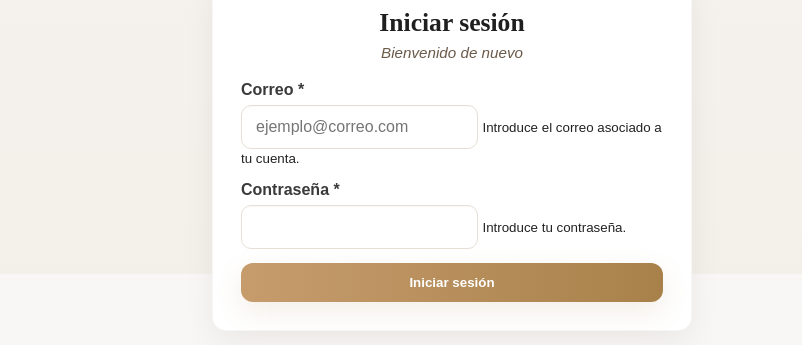
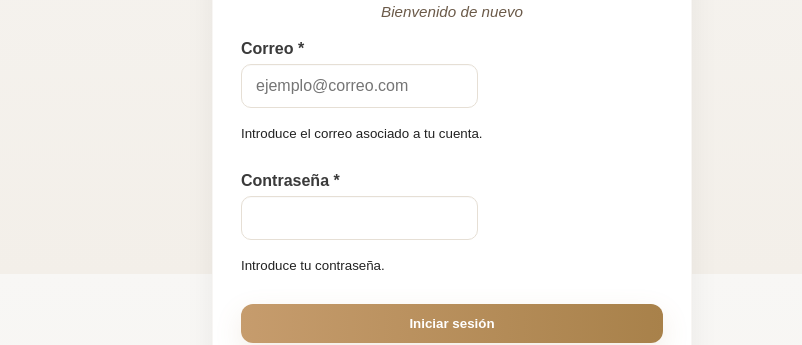
Before and after one commit to Abigail2904/MONTESTILISTA-SALON, a website: page views/login/index.html in a window 1280 px wide. Shown: the part 526-871 px from the top of the page, 478-1280 px from the left. Drawn offline with nearby package versions, Linux system fonts and the light colour scheme.

Commit message:
ajuste render

```diff
--- a/controllers/users.js
+++ b/controllers/users.js
@@ -5,7 +5,7 @@ const jwt = require('jsonwebtoken'); //libreria para crear y verificar tokens
 const { createTestAccount } = require('nodemailer'); //libreria para enviar correos
 const nodemailer = require('nodemailer'); //libreria para enviar correos
 const { PAGE_URL } = require('../config'); //importar la url de la pagina desde config
-const { data } = require('autoprefixer'); //importar datos de autoprefixer
+
 
 
 // Obtener todos los usuarios
--- a/views/login/index.html
+++ b/views/login/index.html
@@ -39,12 +39,12 @@
         <div class="form-group">
           <label for="email-input">Correo <span class="req">*</span></label>
           <input type="email" id="email-input" name="email-input" autocomplete="off" placeholder="ejemplo@correo.com" />
-          <small class="hint">Introduce el correo asociado a tu cuenta.</small>
+         <p> <small class="hint">Introduce el correo asociado a tu cuenta.</small></p>
         </div>
         <div class="form-group">
           <label for="password-input">Contraseña <span class="req">*</span></label>
           <input type="password" id="password-input" name="password-input" autocomplete="off" />
-          <small class="hint">Introduce tu contraseña.</small>
+          <p><small class="hint">Introduce tu contraseña.</small></p>
           <p id="error-text"></p>
         </div>
 
```
